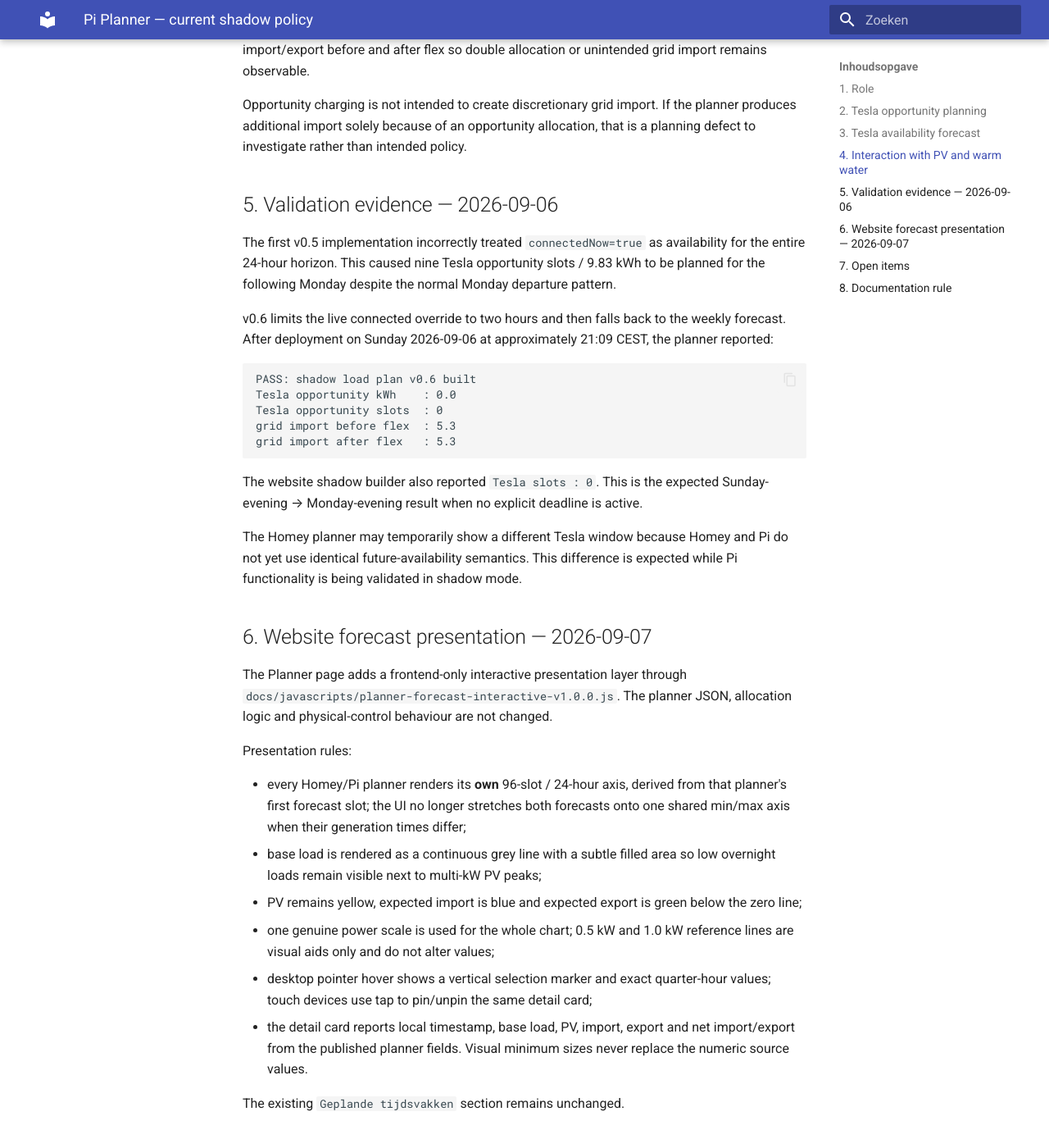
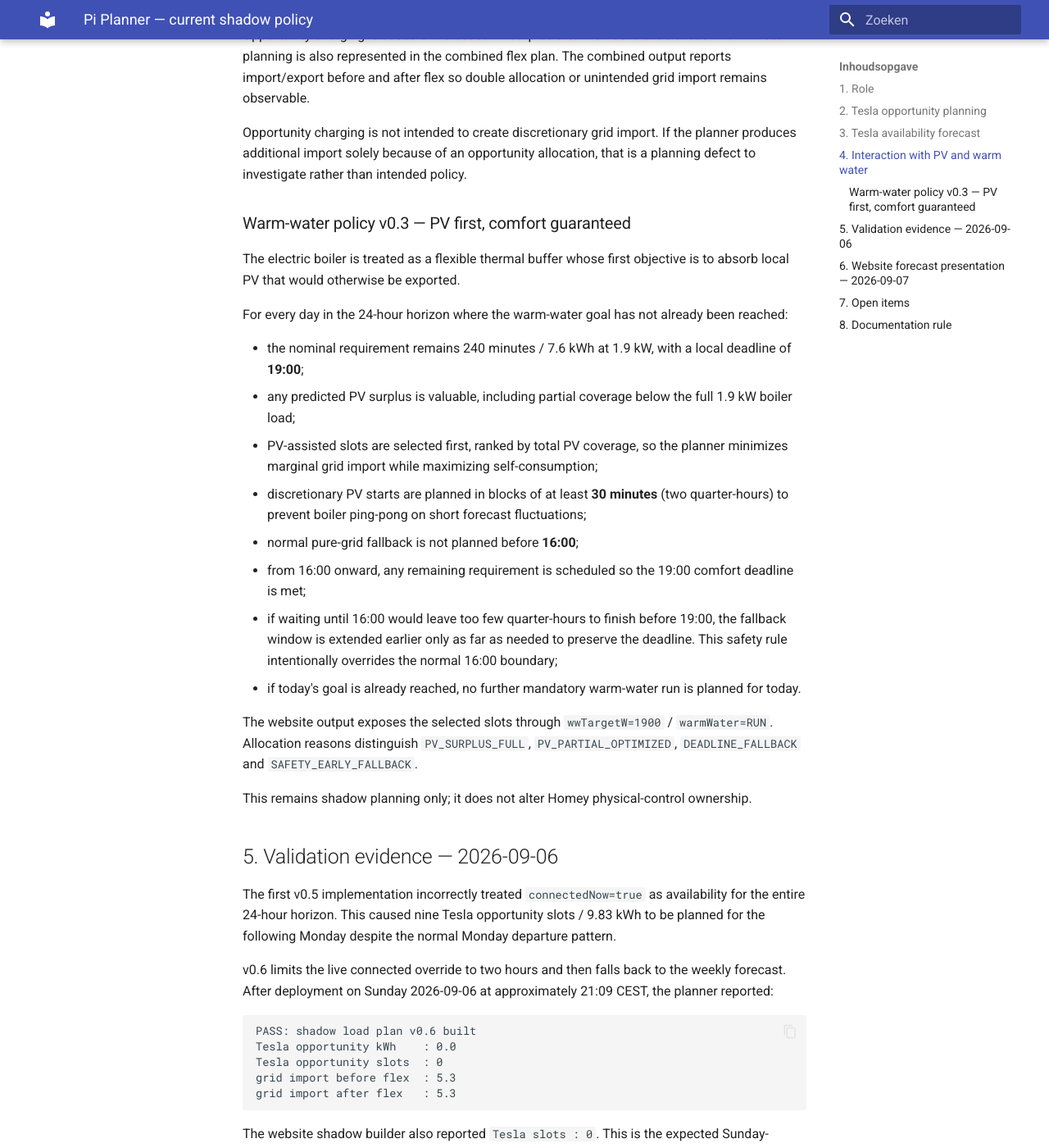
Before and after one commit to OnsKasteeltje/homey-energy-manual, an MkDocs documentation site: the page built from docs/pi-planner.md, in a window 1280 px wide and 1400 px high, scrolled down 2025 px. Shown: the whole window at 82% size. Built offline with MkDocs 1.6.1 and Material for MkDocs 9.7.7, drawn with Linux system fonts in a browser that asks for light colours; some of the changed text lies outside the part shown.

Commit message:
docs: document Pi warm-water PV-first policy v0.3

```diff
--- a/docs/pi-planner.md
+++ b/docs/pi-planner.md
@@ -8,6 +8,7 @@ The Pi planner builds a 96 × 15-minute horizon from PV forecast, Quatt forecast
 
 Current implementation:
 
+- `src/pi/ems-runtime/planner/warm-water/build_ww_plan.py` — `EMS_PI_WW_PLAN_V0.3`;
 - `src/pi/ems-runtime/planner/quarter-hour-plan/build_shadow_load_plan.py` — `EMS_PI_SHADOW_LOAD_PLAN_V0.6`;
 - `src/pi/ems-runtime/planner/quarter-hour-plan/build_website_shadow.py` — `EMS_PI_ENERGY_PLAN_24H_V0.2` / `EMS_PI_PLANNER_SHADOW_PUBLISH_V0.2`.
 
@@ -58,6 +59,25 @@ Opportunity charging is based on forecast PV surplus after non-controllable load
 
 Opportunity charging is not intended to create discretionary grid import. If the planner produces additional import solely because of an opportunity allocation, that is a planning defect to investigate rather than intended policy.
 
+### Warm-water policy v0.3 — PV first, comfort guaranteed
+
+The electric boiler is treated as a flexible thermal buffer whose first objective is to absorb local PV that would otherwise be exported.
+
+For every day in the 24-hour horizon where the warm-water goal has not already been reached:
+
+- the nominal requirement remains 240 minutes / 7.6 kWh at 1.9 kW, with a local deadline of **19:00**;
+- any predicted PV surplus is valuable, including partial coverage below the full 1.9 kW boiler load;
+- PV-assisted slots are selected first, ranked by total PV coverage, so the planner minimizes marginal grid import while maximizing self-consumption;
+- discretionary PV starts are planned in blocks of at least **30 minutes** (two quarter-hours) to prevent boiler ping-pong on short forecast fluctuations;
+- normal pure-grid fallback is not planned before **16:00**;
+- from 16:00 onward, any remaining requirement is scheduled so the 19:00 comfort deadline is met;
+- if waiting until 16:00 would leave too few quarter-hours to finish before 19:00, the fallback window is extended earlier only as far as needed to preserve the deadline. This safety rule intentionally overrides the normal 16:00 boundary;
+- if today's goal is already reached, no further mandatory warm-water run is planned for today.
+
+The website output exposes the selected slots through `wwTargetW=1900` / `warmWater=RUN`. Allocation reasons distinguish `PV_SURPLUS_FULL`, `PV_PARTIAL_OPTIMIZED`, `DEADLINE_FALLBACK` and `SAFETY_EARLY_FALLBACK`.
+
+This remains shadow planning only; it does not alter Homey physical-control ownership.
+
 ## 5. Validation evidence — 2026-09-06
 
 The first v0.5 implementation incorrectly treated `connectedNow=true` as availability for the entire 24-hour horizon. This caused nine Tesla opportunity slots / 9.83 kWh to be planned for the following Monday despite the normal Monday departure pattern.
@@ -93,10 +113,11 @@ The existing `Geplande tijdsvakken` section remains unchanged.
 
 ## 7. Open items
 
+- Validate warm-water v0.3 against the next-day horizon and confirm that PV-assisted boiler blocks plus any required late fallback appear on the website.
 - Add explicit Tesla deadline planning as a separate mode with higher priority than opportunity planning.
 - Validate a Thursday/Friday horizon where the weekly model predicts the Tesla to be home and confirm that PV opportunity slots appear.
 - Continue comparing Homey planner and Pi planner outputs before any migration of physical control ownership.
-- Refine PV forecasting with historical per-array/shading correction; optimistic PV forecasts directly affect EV opportunity quality.
+- Refine PV forecasting with historical per-array/shading correction; optimistic PV forecasts directly affect EV and warm-water opportunity quality.
 
 ## 8. Documentation rule
 
```
